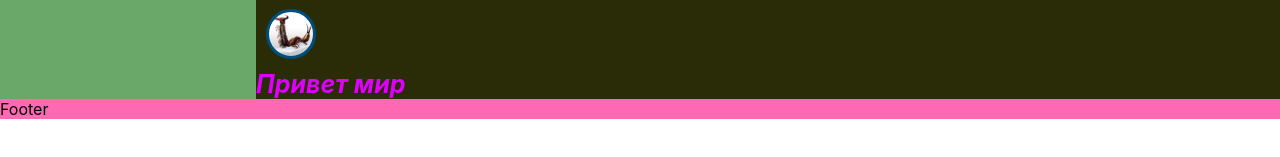
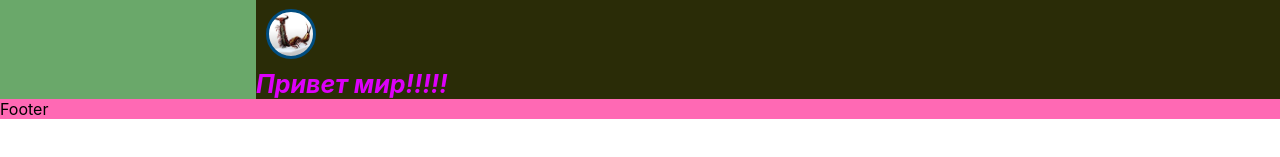
Before and after one commit to Babadooc/Site, a React (Create React App) app in the folder my-app/: page / in a window 1280 px wide. Shown: the part 379-536 px from the top of the page. Built offline with nearby package versions, Linux system fonts and the light colour scheme.

Commit message:
new test

```diff
--- a/my-app/src/Hero/Profile/Profile.jsx
+++ b/my-app/src/Hero/Profile/Profile.jsx
@@ -21,7 +21,7 @@ const Profile = () => {
           <button className={style.addMyPost}>отправить пост</button>
         </div>
       </div>
-      <Wall wall= 'Привет мир'></Wall>
+      <Wall wall= 'Привет мир!!!!!'></Wall>
 
     </div>
   );
```
